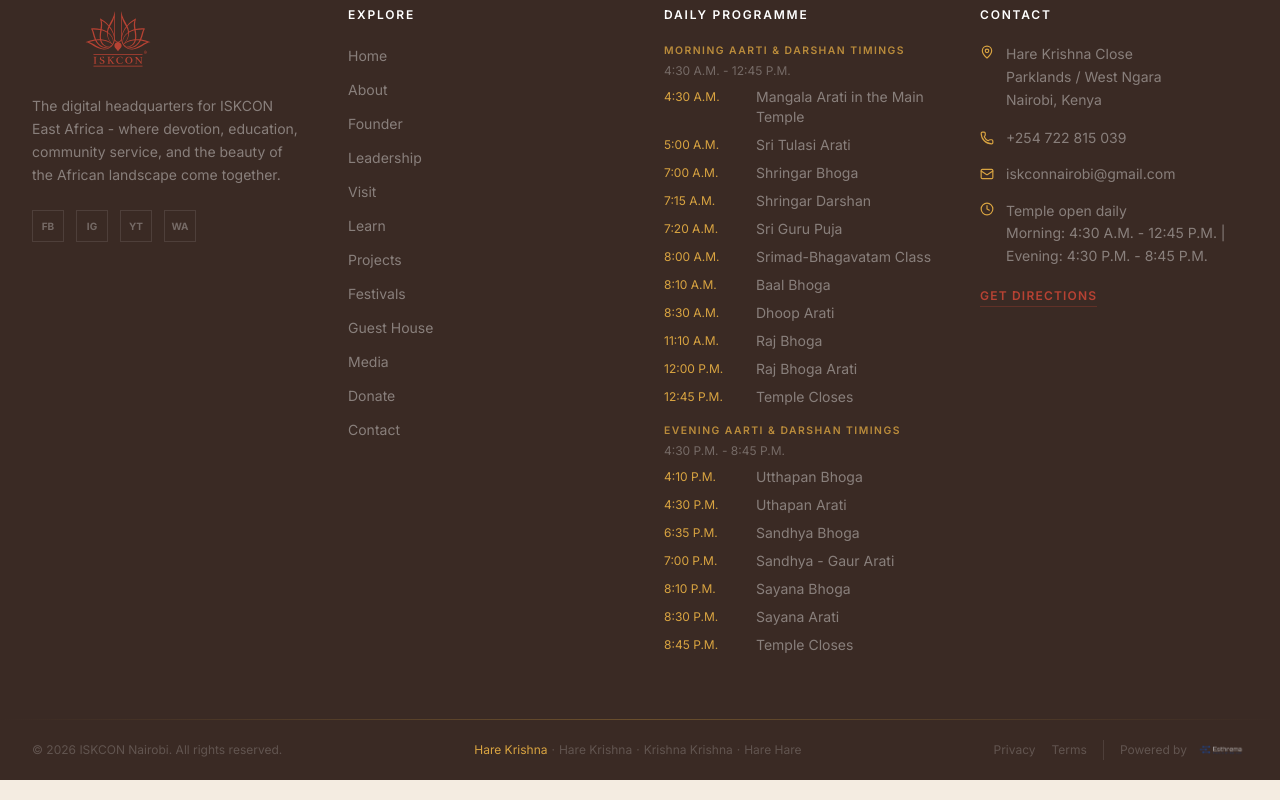
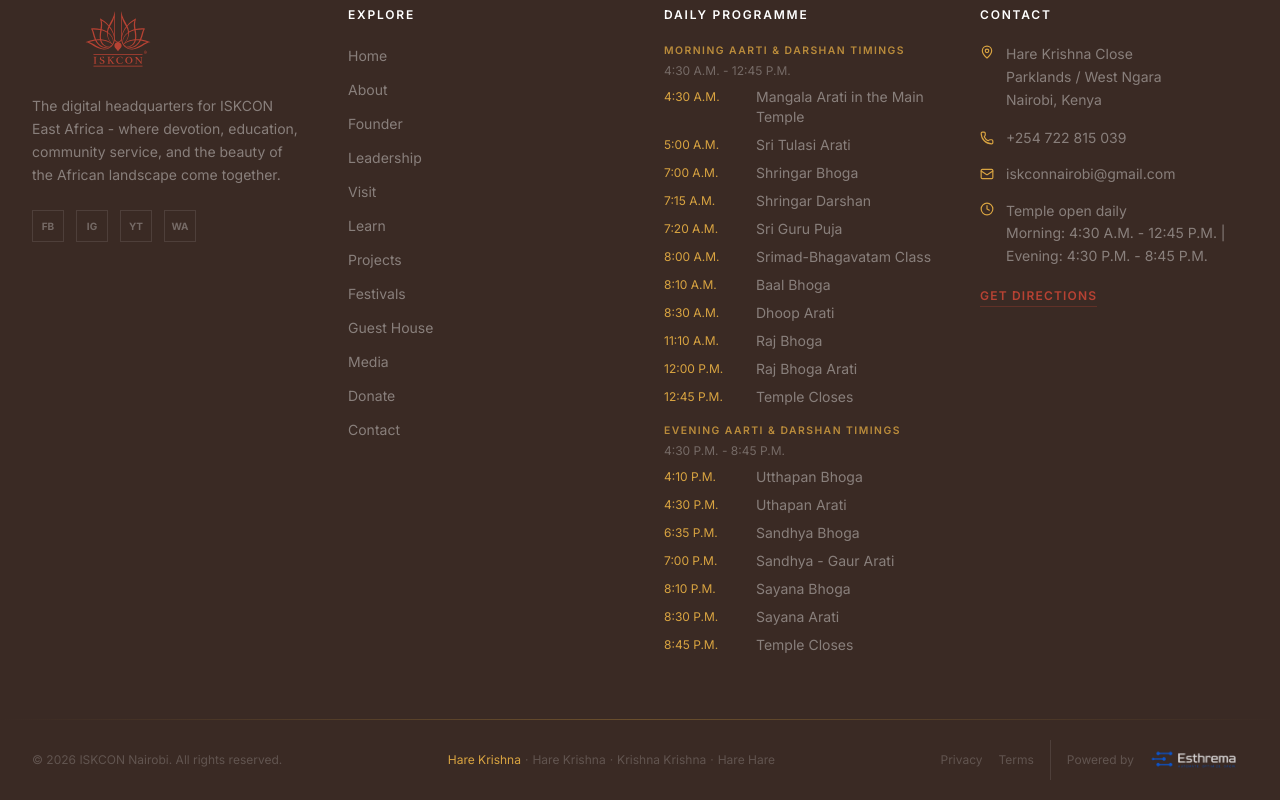
Before and after one commit to mongaremanfredo/iskcon-nairobi, a Next.js app: page / in a window 1280 px wide. Shown: the part 10213-11013 px from the top of the page. Built offline with nearby package versions, Linux system fonts and the light colour scheme.

Commit message:
Increase Esthrema footer logo size

```diff
--- a/src/components/layout/Footer.tsx
+++ b/src/components/layout/Footer.tsx
@@ -144,7 +144,7 @@ export default function Footer() {
               <img
                 src="/images/esthrema-logo.png"
                 alt="Esthrema"
-                className="h-5 w-auto opacity-55 transition-opacity group-hover:opacity-90"
+                className="h-10 w-auto opacity-80 transition-opacity group-hover:opacity-100"
               />
             </a>
           </div>
```
